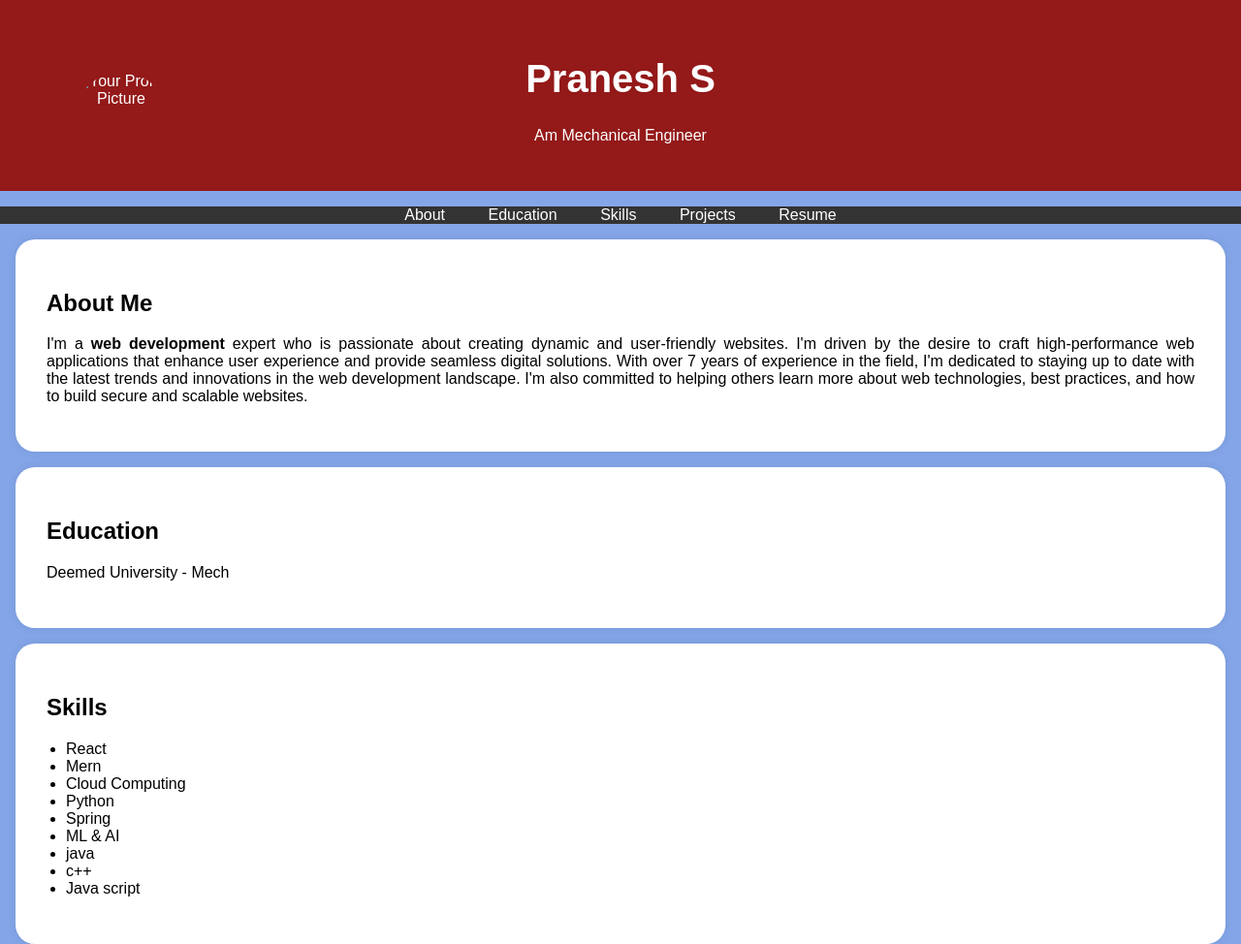
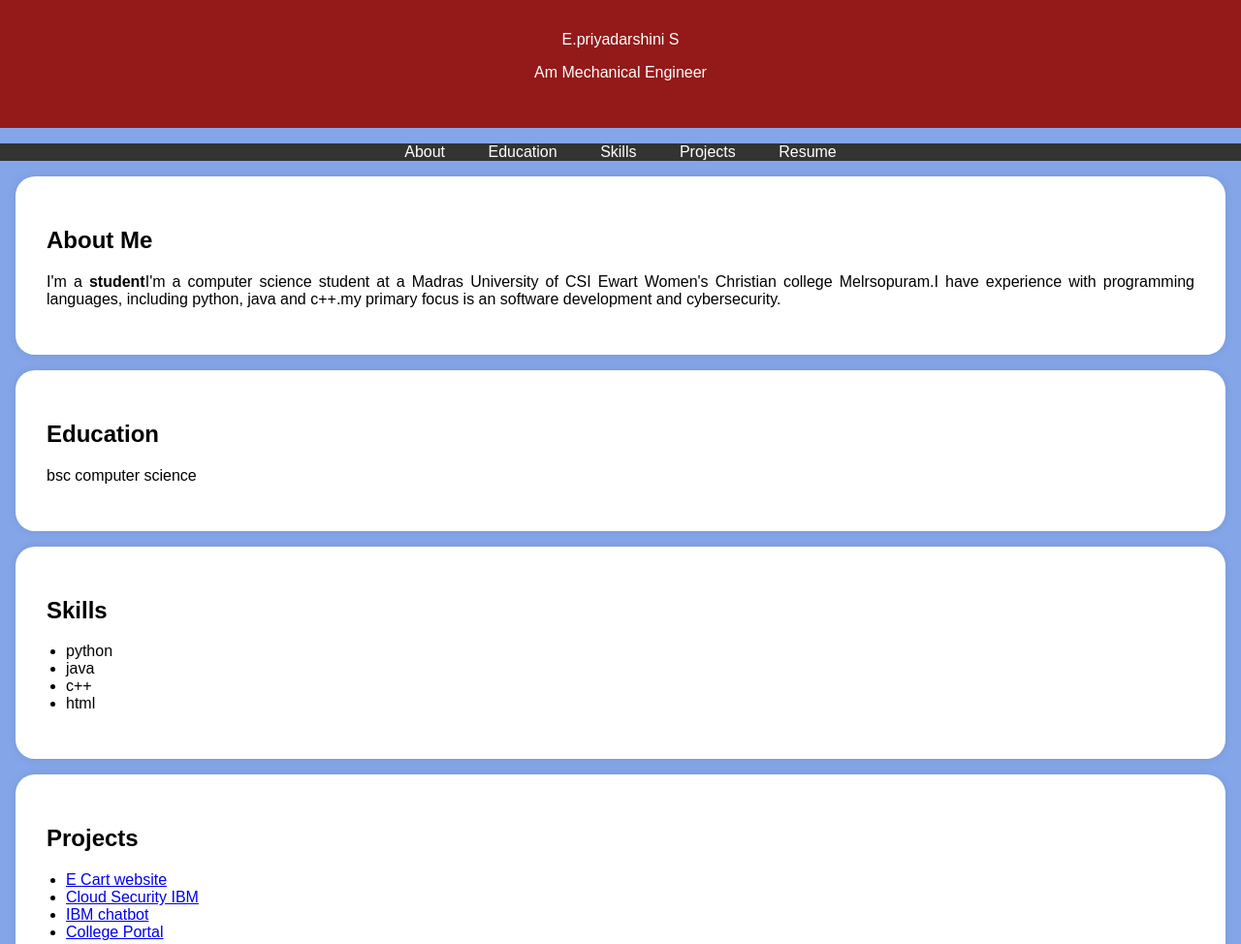
Before and after one commit to epriya28/Digital-portfolio-, a plain HTML site: page index (2).html in a window 1280 px wide. Shown: the top 974 px of the page at 97% size. Drawn offline with Linux system fonts and the light colour scheme.

Commit message:
Update index (2).html

```diff
--- a/index (2).html
+++ b/index (2).html
@@ -95,8 +95,8 @@
     <header>
         <div class="header-content">
             <!-- Add your profile picture here -->
-            <img src="passport photo.jpg" alt="Your Profile Picture" class="profile-picture">
-            <h1>Pranesh S</h1>
+            <image.src
+            <h1>E.priyadarshini S</h1>
             <p>Am Mechanical Engineer</p>
         </div>
     </header>
@@ -115,12 +115,7 @@
     <section id="about">
         <div class="section-content">
             <h2>About Me</h2>
-            <p>I'm a <b>web development</b> expert who is passionate about creating dynamic and user-friendly websites.
-                I'm driven by the desire to craft high-performance web applications that enhance user experience and provide
-                 seamless digital solutions. With over 7 years of experience in the field, I'm dedicated to staying up to date
-                 with the latest trends and innovations in the
-                 web development landscape. I'm also committed to helping others learn more about web technologies,
-                 best practices, and how to build secure and scalable websites.</p>
+            <p>I'm a <b>student</b>I'm a computer science student at a Madras University of CSI Ewart Women's Christian college Melrsopuram.I have experience with programming languages, including python, java and c++.my primary focus is an software development and cybersecurity.
 
         </div>
     </section>
@@ -128,7 +123,7 @@
     <section id="education">
         <div class="section-content">
             <h2>Education</h2>
-            <p>Deemed University  - Mech</p>
+            <p>bsc computer science </p>
 
 
         </div>
@@ -138,15 +133,15 @@
         <div class="section-content">
             <h2>Skills</h2>
             <ul>
-                <li>React</li>
-                <li>Mern</li>
-                <li>Cloud Computing</li>
-                <li>Python</li>
-                <li>Spring</li>
-                <li>ML & AI</li>
+                <li>python</li>
                 <li>java</li>
                 <li>c++</li>
-                <li>Java script</li>
+                <li>html</li>
+
+
+
+
+
             </ul>
         </div>
     </section>
@@ -169,14 +164,14 @@
         <div class="section-content">
             <center>
             <h2>Resume</h2>
-            <a href="file.pdf" target="_blank" class="download-button">Download CV</a>
+            <a href="resume.pdf" target="_blank" class="download-button">Download CV</a>
         </center>
         </div>
 
     </section>
 
     <footer>
-        <p>&copy; 2025 Pranesh S</p>
+        <p>&copy; 2025 E.priyadarshiniS</p>
     </footer>
 
     <script>
```
